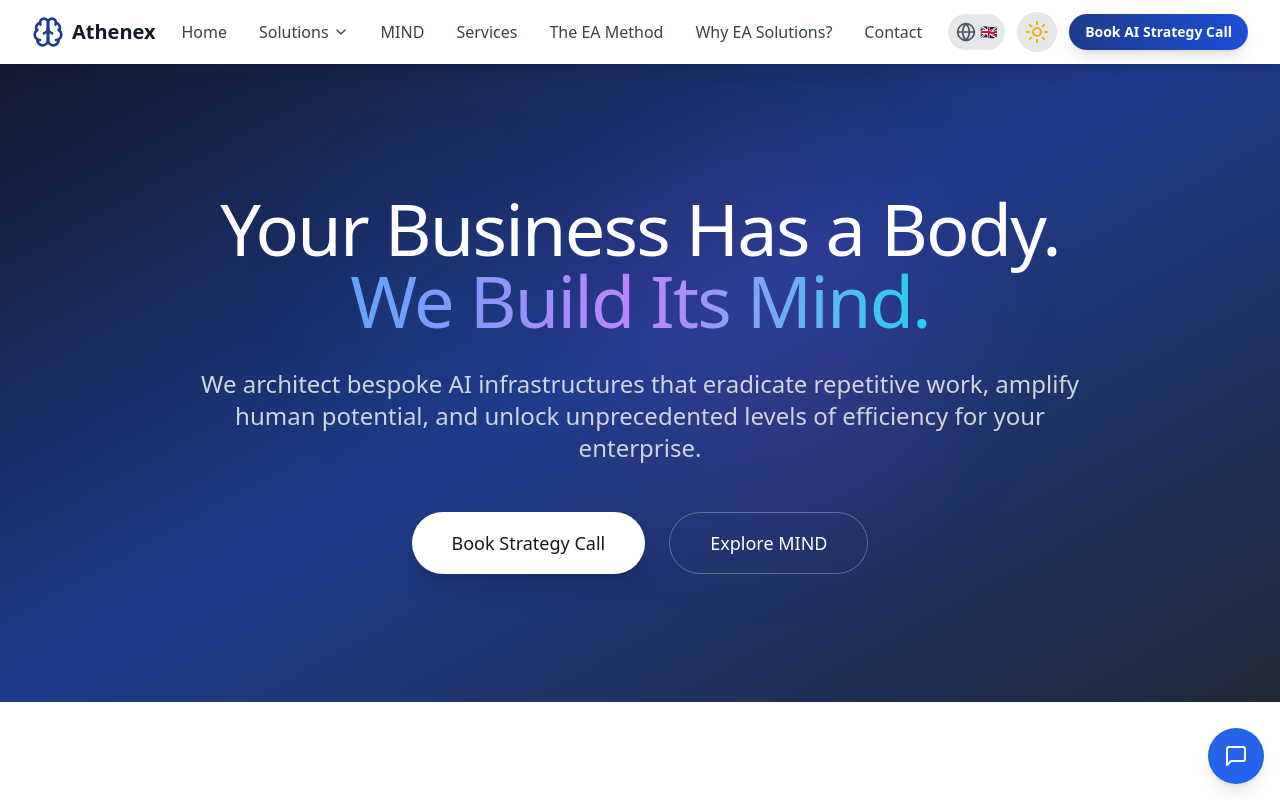
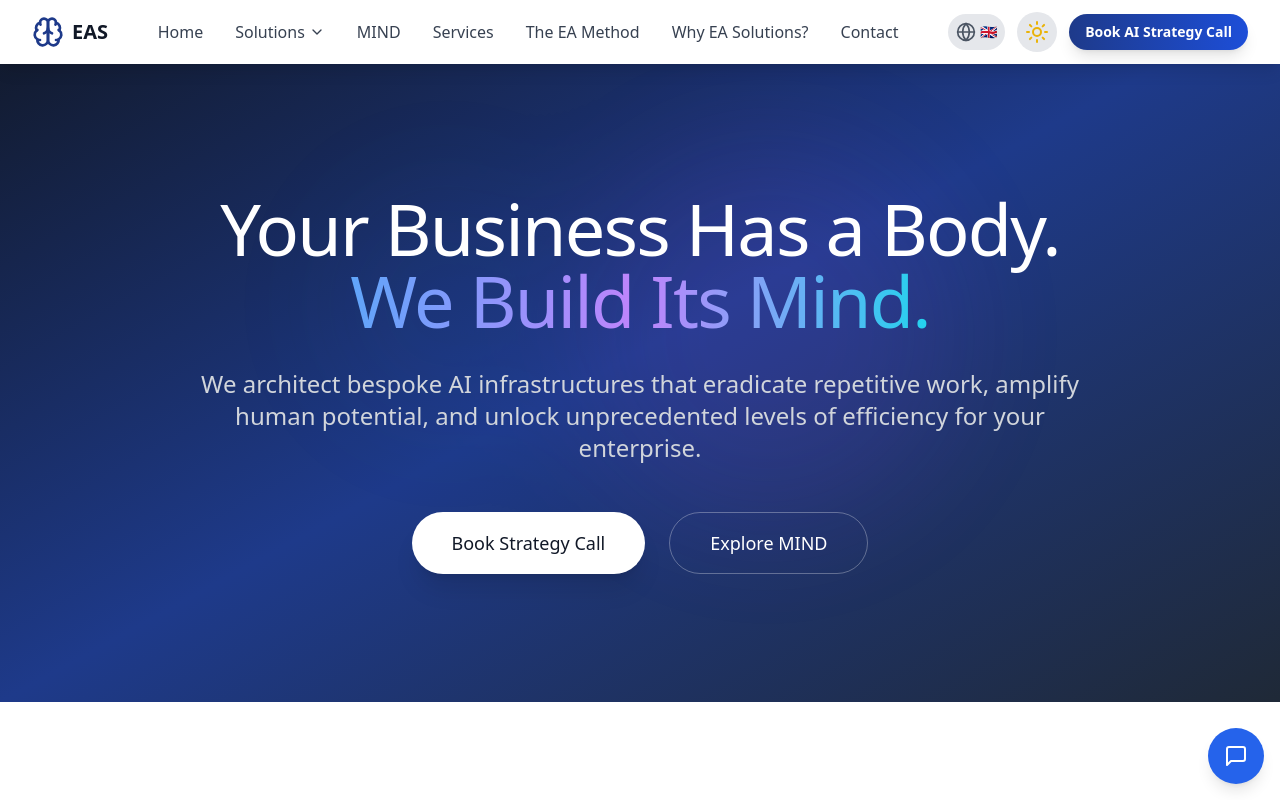
Before and after one commit to eldiaplooooo/ea-website-v3, a React (Vite) app: page / in a window 1280 px wide. Shown: the top 800 px of the page. Built offline with nearby package versions, Linux system fonts and the light colour scheme.

Commit message:
Change Brand Name from Athenex to EAS

```diff
--- a/index.html
+++ b/index.html
@@ -4,8 +4,8 @@
     <meta charset="UTF-8" />
     <link rel="icon" type="image/svg+xml" href="/vite.svg" />
     <meta name="viewport" content="width=device-width, initial-scale=1.0" />
-    <title>Athenex - Your Business Has a Body. We Build Its Mind.</title>
-    <meta name="description" content="We architect bespoke AI infrastructures that eradicate repetitive work, amplify human potential, and unlock unprecedented levels of efficiency for your enterprise." />
+    <title>EAS - Your Business Has a Body. We Build Its Mind.</title>
+    <meta name="description" content="EAS architects bespoke AI infrastructures that eradicate repetitive work, amplify human potential, and unlock unprecedented levels of efficiency for your enterprise." />
   </head>
   <body>
     <div id="root"></div>
--- a/src/components/Footer.tsx
+++ b/src/components/Footer.tsx
@@ -18,7 +18,7 @@ const Footer: React.FC<FooterProps> = ({ onBookingClick }) => {
           <div className="col-span-1 md:col-span-2">
             <div className="flex items-center space-x-2 mb-4">
               <Brain className="h-8 w-8 text-blue-400" />
-              <span className="text-xl font-bold">Athenex</span>
+              <span className="text-xl font-bold">EAS</span>
             </div>
             <p className="text-gray-300 dark:text-gray-400 mb-6 max-w-md">
               {translate('footer.description')}
@@ -66,7 +66,7 @@ const Footer: React.FC<FooterProps> = ({ onBookingClick }) => {
         <div className="border-t border-gray-800 dark:border-gray-700 mt-8 pt-8">
           <div className="flex flex-col md:flex-row justify-between items-center">
             <p className="text-gray-400 dark:text-gray-500 mb-4 md:mb-0">
-              © 2025 EA Solutions. {translate('footer.rights')}
+              © 2025 EAS. {translate('footer.rights')}
             </p>
             <div className="flex space-x-6">
               <Link to="/datenschutz" className="text-gray-400 dark:text-gray-500 hover:text-white dark:hover:text-gray-200 transition-colors text-sm">
--- a/src/components/Header.tsx
+++ b/src/components/Header.tsx
@@ -20,7 +20,7 @@ const Header: React.FC<HeaderProps> = ({ onBookingClick }) => {
           {/* Logo */}
           <Link to="/" className="flex items-center space-x-2">
             <Brain className="h-8 w-8 text-blue-900 dark:text-blue-400" />
-            <span className="text-xl font-bold text-gray-900 dark:text-white">Athenex</span>
+            <span className="text-xl font-bold text-gray-900 dark:text-white">EAS</span>
           </Link>
 
           {/* Desktop Navigation */}
```
